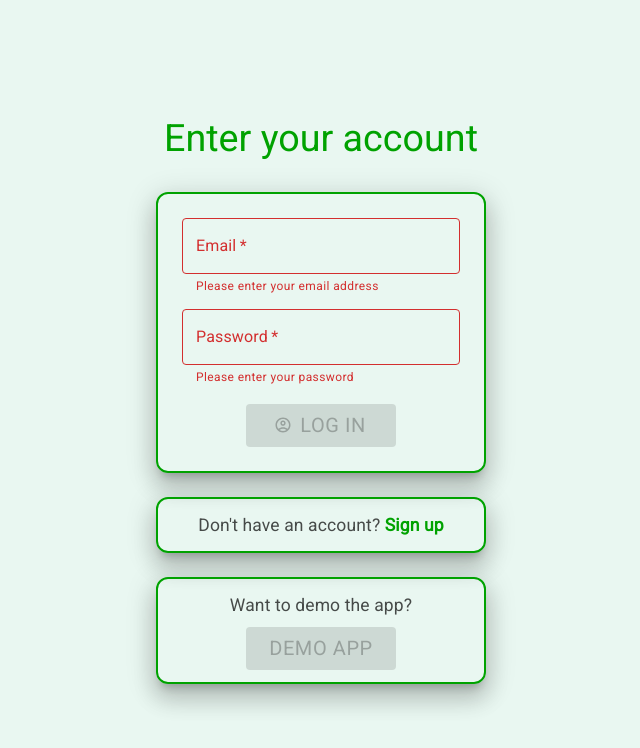
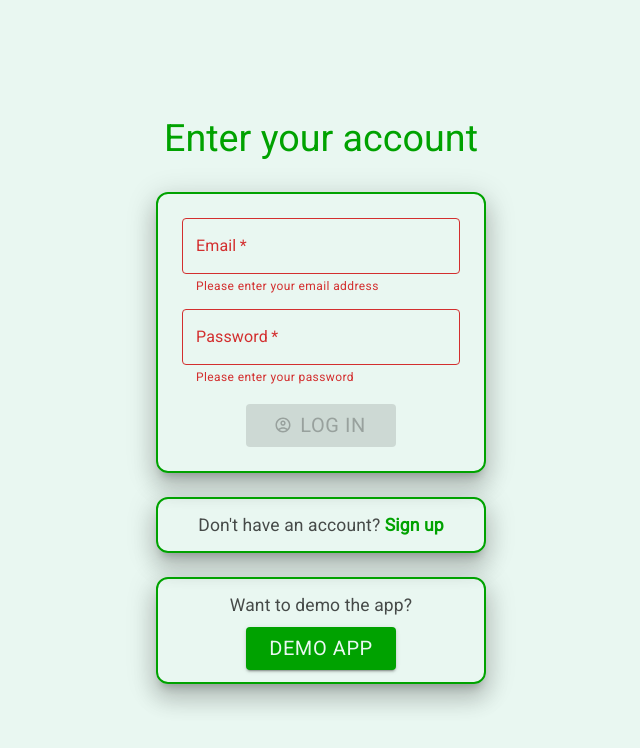
Before and after one commit to andreiursan23/just-to-do-it-list-with-api, a React (Create React App) app: page /#/login in a window 1280 px wide. Shown: the top 748 px of the page, without its empty margins (319-959 px from the left). Built offline with nearby package versions, Linux system fonts and the light colour scheme.

Commit message:
Added tooltips for all buttons, completed Readme, added License

```diff
--- a/src/components/CreateTask/CreateTask.js
+++ b/src/components/CreateTask/CreateTask.js
@@ -1,6 +1,6 @@
 import { useState } from "react";
 
-import { TextField, Box, IconButton, Grid } from "@mui/material";
+import { TextField, Box, IconButton, Grid, Tooltip } from "@mui/material";
 
 import AddCircleRoundedIcon from "@mui/icons-material/AddCircleRounded";
 
@@ -9,7 +9,7 @@ import { addNewTask } from "../../store/tasks/tasks-actions";
 
 import TasksAction from "../TaskFilters/TaskFilters";
 
-const CreateTask = ({ tasksList }) => {
+const CreateTask = () => {
   const [inputedNewTask, setInputedNewTask] = useState("");
 
   const dispatch = useDispatch();
@@ -57,12 +57,14 @@ const CreateTask = ({ tasksList }) => {
               size="medium"
               InputProps={{
                 endAdornment: (
+                  <Tooltip title="Create new task">
                     <IconButton size="large" onClick={addTask}>
                       <AddCircleRoundedIcon
                         fontSize="large"
                         sx={{ color: "text.primary" }}
                       />
                     </IconButton>
+                  </Tooltip>
                 ),
               }}
               sx={{
--- a/src/components/LoginForm/LoginForm.js
+++ b/src/components/LoginForm/LoginForm.js
@@ -239,7 +239,6 @@ const LoginForm = () => {
                 <Button
                   onClick={() => logInUser(TransitionDown, "demo")}
                   variant="contained"
-                  disabled={validAllInputs}
                   size="small"
                   sx={{
                     mt: 1,
--- a/src/components/SingleTask/SingleTask.js
+++ b/src/components/SingleTask/SingleTask.js
@@ -3,7 +3,13 @@ import { deleteTask } from "../../store/tasks/tasks-actions";
 import { updateTaskCompletion } from "../../store/tasks/tasks-actions";
 import { tasksActions } from "../../store/tasks/tasks-slice";
 
-import { ListItem, IconButton, Checkbox, Typography } from "@mui/material";
+import {
+  ListItem,
+  IconButton,
+  Checkbox,
+  Typography,
+  Tooltip,
+} from "@mui/material";
 
 import DeleteIcon from "@mui/icons-material/Delete";
 
@@ -19,6 +25,7 @@ const SingleTask = ({ task, id, isCompleted }) => {
   return (
     <>
       <ListItem sx={isCompleted ? { bgcolor: "text.secondary" } : {}}>
+        <Tooltip title="Mark completed">
           <Checkbox
             checked={isCompleted}
             onChange={handleChange}
@@ -39,6 +46,8 @@ const SingleTask = ({ task, id, isCompleted }) => {
             }
             size="large"
           />
+        </Tooltip>
+
         <Typography
           variant="h5"
           component="p"
@@ -59,6 +68,7 @@ const SingleTask = ({ task, id, isCompleted }) => {
         >
           {task}
         </Typography>
+        <Tooltip title="Delete this task">
           <IconButton
             onClick={() => dispatch(deleteTask(token, id))}
             size="large"
@@ -68,6 +78,7 @@ const SingleTask = ({ task, id, isCompleted }) => {
               sx={isCompleted ? { color: "white" } : { color: "text.primary" }}
             />
           </IconButton>
+        </Tooltip>
       </ListItem>
     </>
   );
```
Also changed, not shown: LICENSE.txt (added), images/screenshot.JPG (added), 1 other file (tests, documents, lock files or other folders). Lines whose indentation alone changed are shown as unchanged.
